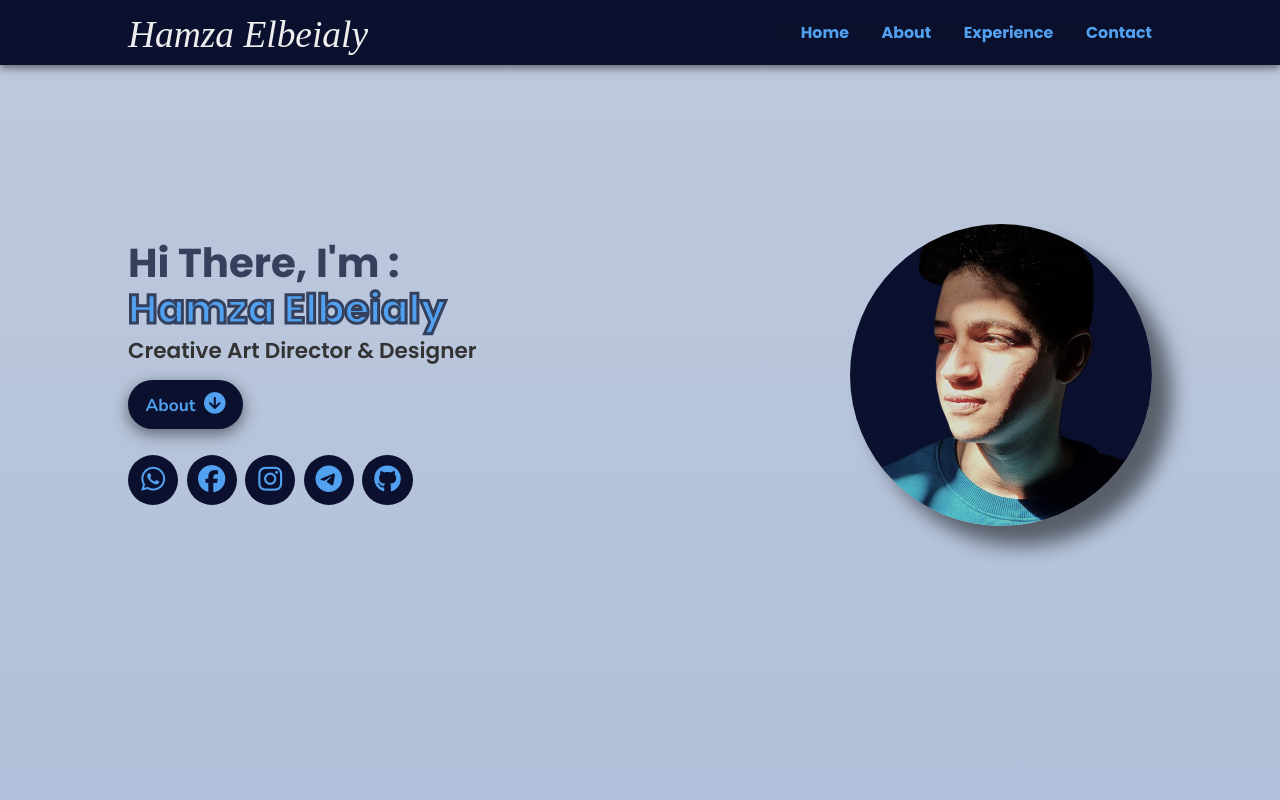
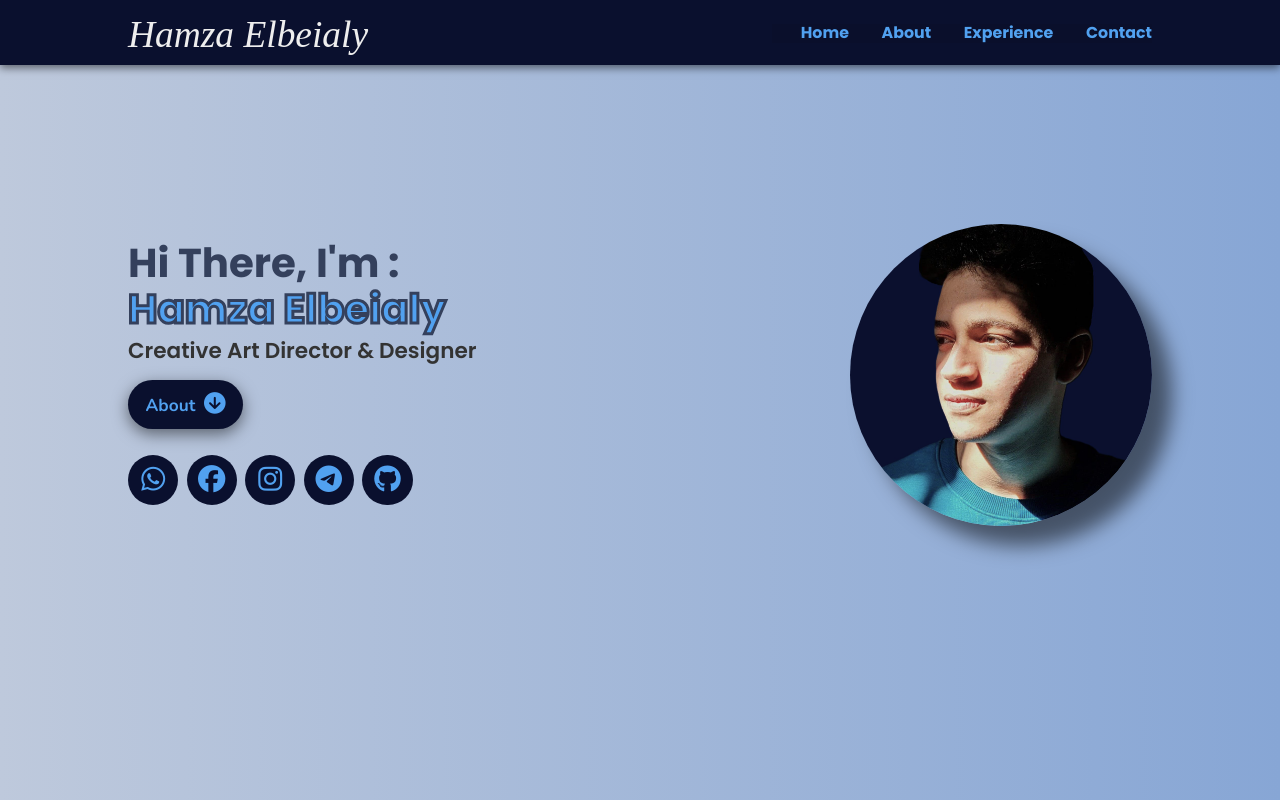
Before and after one commit to HamzaEl-beialy/Portfolio, a website: page index.html in a window 1280 px wide. Shown: the top 800 px of the page. Drawn offline with nearby package versions, Linux system fonts and the light colour scheme.

Commit message:
Your commit message

```diff
--- a/css/master.css
+++ b/css/master.css
@@ -11,7 +11,7 @@
   --text-color: #333333;
   --skilltext-color: rgba(255, 255, 255, 0.39);
   --skillcontbg-color: #476cd2;
-  --background-color: linear-gradient(to bottom, #bec9dc, #87a6d5);
+  --background-color: linear-gradient(to right, #bec9dc, #87a6d5);
 }
 
 * {
```
